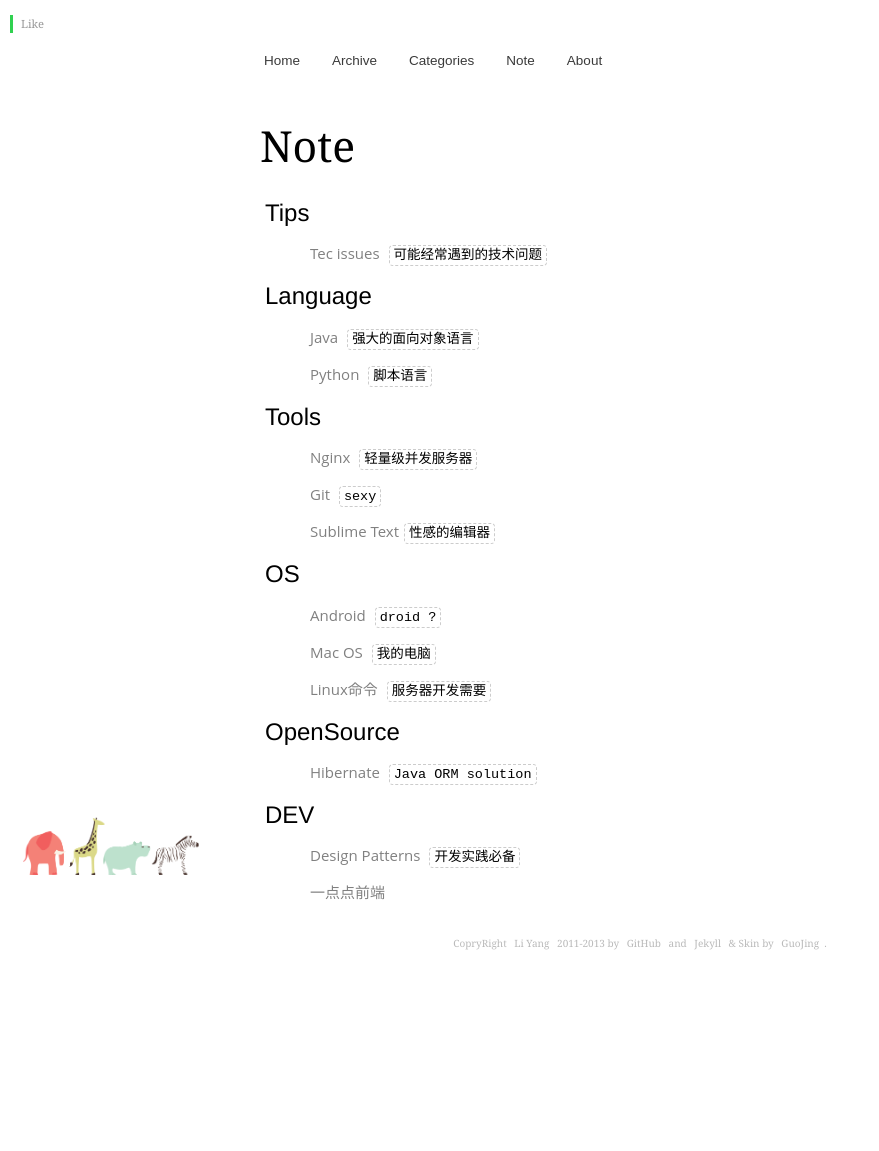
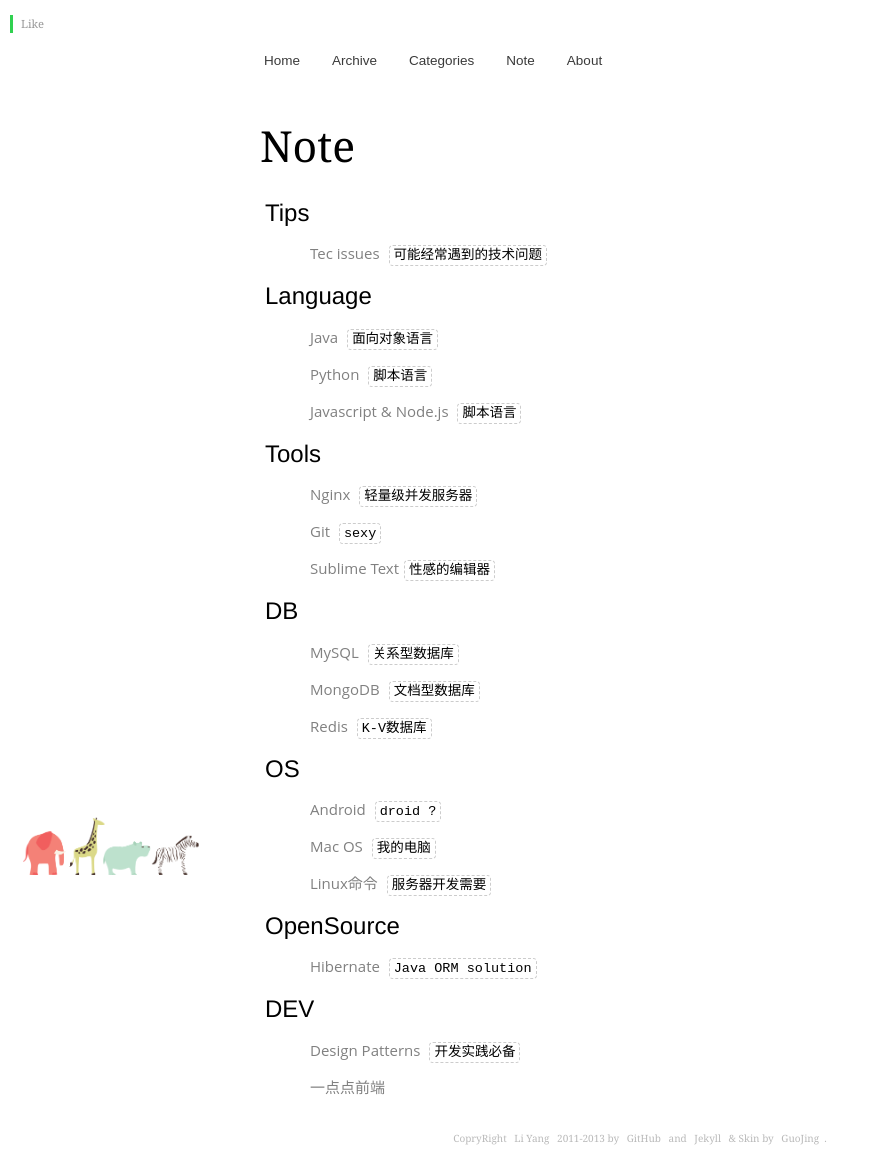
Before and after one commit to leeon/leeon.github.com, a Jekyll site: the page built from note/index.md, in a window 1280 px wide. Shown: the whole page, without its empty margins (0-879 px from the left). Built offline with Jekyll 4.4.1, drawn with Linux system fonts in a browser that asks for light colours; Markdown is read by kramdown in place of the engine named in the settings; comment, search, counter and statistics services are not loaded; before the commit the page ends 956 px from its top, so only the background shows below that.

Commit message:
add js to note index | remove go.md

```diff
--- a/note/index.md
+++ b/note/index.md
@@ -9,8 +9,9 @@ description: 笔记记录点点滴滴
 
 ### Language
 
-+ [Java](language/java.html) `强大的面向对象语言`
++ [Java](language/java.html) `面向对象语言`
 + [Python](language/python.html) `脚本语言`
++ [Javascript & Node.js](language/javascript.html) `脚本语言`
 
 
 ### Tools
@@ -19,6 +20,11 @@ description: 笔记记录点点滴滴
 + [Git](tool/git.html) `sexy`
 + [Sublime Text](tool/sublime-text.html)`性感的编辑器`
 
+### DB
+
++ [MySQL]() `关系型数据库`
++ [MongoDB]() `文档型数据库`
++ [Redis]() `K-V数据库`
 
 ### OS
 + [Android](os/android.html) `droid ?`
```
Also changed, not shown: _posts/blog/2013-11-05-long-time-no-focus.md (+1 -1 lines), note/dev/frontend.md (+1 -1 lines), note/language/go.md (deleted, +0 -11 lines).
